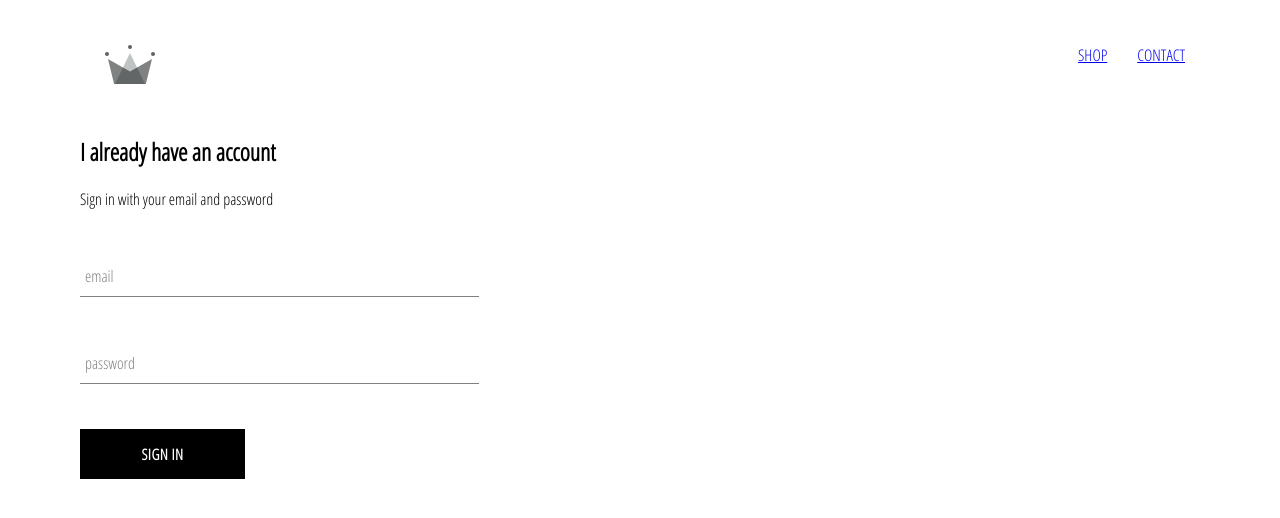
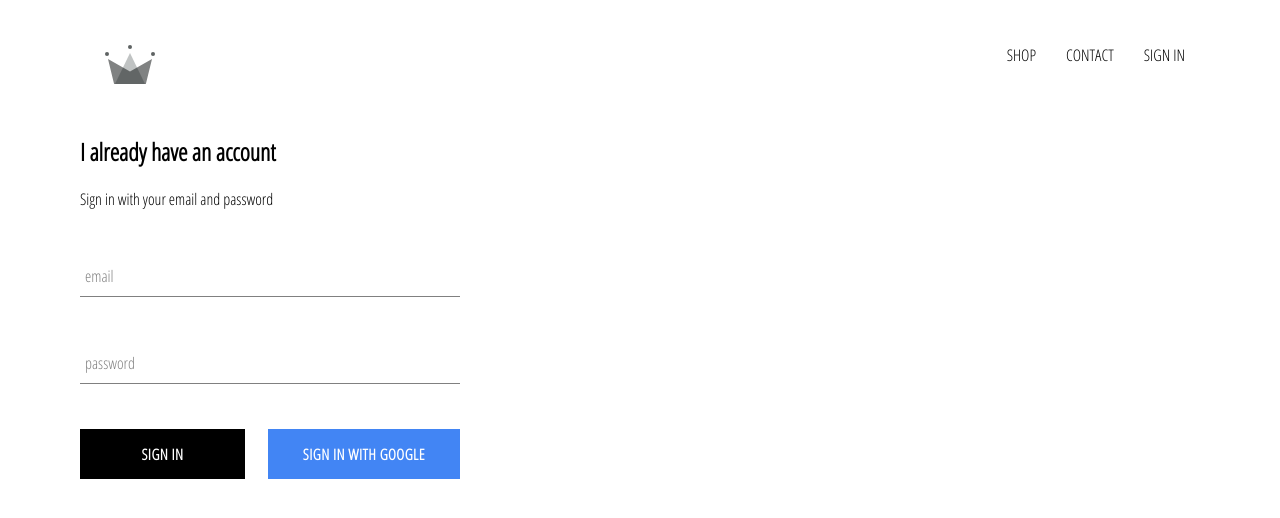
Before and after one commit to nils3105102/clothing-store, a React (Create React App) app: page /signin in a window 1280 px wide. Shown: the top 518 px of the page. Built offline with nearby package versions, Linux system fonts and the light colour scheme; no server answers.

Commit message:
added firebase, auth with google

```diff
--- a/package.json
+++ b/package.json
@@ -6,6 +6,7 @@
     "@testing-library/jest-dom": "^4.2.4",
     "@testing-library/react": "^9.5.0",
     "@testing-library/user-event": "^7.2.1",
+    "firebase": "^7.15.5",
     "node-sass": "^4.14.1",
     "react": "^16.13.1",
     "react-dom": "^16.13.1",
--- a/src/App.css
+++ b/src/App.css
@@ -2,3 +2,11 @@
   font-family: 'Open Sans Condensed';
   padding: 20px 80px;
 }
+a {
+  text-decoration: none;
+  color: black;
+}
+
+* {
+   box-sizing: border-box;
+}
--- a/src/App.js
+++ b/src/App.js
@@ -5,12 +5,32 @@
 import ShopPage from './pages/shoppage/ShopPage';
 import Header from './components/Header/Header';
 import SignUpAndInPage from './pages/SignUpAndInPage/SignUpAndInPage';
+import { auth } from './firebase/firebase.utils';
 
 
-function App() {
+class App extends React.Component {
+
+    state = {
+        currentUser: null
+    }
+
+    unsubscribeFromAuth = null;
+
+    componentDidMount() {
+        this.unsubscribeFromAuth = auth.onAuthStateChanged(user => {
+            this.setState({
+                currentUser: user
+            });
+        })
+    }
+    componentWillUnmount(){
+        this.unsubscribeFromAuth();
+    }
+
+    render(){
         return (
             <div>
-            <Header />
+                <Header currentUser={this.state.currentUser}/>
                 <Switch>
                     <Route exact path="/" component={Homepage} />
                     <Route  path="/shop" component={ShopPage} />
@@ -20,4 +40,6 @@
         );
     }
 
+}
+
 export default App;
--- a/src/components/CustomButton/CustomButton.jsx
+++ b/src/components/CustomButton/CustomButton.jsx
@@ -2,9 +2,9 @@
 
 import './CustomButton.scss';
 
-const CustomButton = ({children, ...otherProps}) => {
+const CustomButton = ({children, isGoogleSignIn, ...otherProps}) => {
     return (
-        <button className="custom-button" {...otherProps}>
+        <button className={`${isGoogleSignIn ? 'google-sign-in': ''} custom-button`} {...otherProps}>
             {children}
         </button>
     );
--- a/src/components/CustomButton/CustomButton.scss
+++ b/src/components/CustomButton/CustomButton.scss
@@ -20,4 +20,13 @@
       color: black;
       border: 1px solid black;
     }
+
+    &.google-sign-in {
+      background-color: #4285f4;
+      color: white;
+      &:hover {
+        background-color: #357ae8;
+        border: none;
+      }
+    }
   }
--- a/src/components/Header/Header.jsx
+++ b/src/components/Header/Header.jsx
@@ -2,8 +2,9 @@
 import './Header.scss';
 import {ReactComponent as Logo} from '../../assets/crown.svg';
 import { Link } from 'react-router-dom';
+import { auth } from '../../firebase/firebase.utils';
 
-const Header = () => {
+const Header = ({currentUser}) => {
     return (
         <div className="header">
             <Link className="logo-container" to="/" >
@@ -12,6 +13,11 @@
             <div className="options">
                 <Link className="option" to="/shop">SHOP</Link>
                 <Link className="option" to="/contact">CONTACT</Link>
+                {
+                    currentUser
+                    ? <div className="option" onClick={() => auth.signOut()}>SIGN OUT</div>
+                    : <Link className="option" to="/signin" >SIGN IN</Link>
+                }
             </div>
         </div>
     );
--- a/src/components/Header/Header.scss
+++ b/src/components/Header/Header.scss
@@ -20,6 +20,7 @@
 
       .option {
         padding: 10px 15px;
+        cursor: pointer;
       }
     }
   }
--- a/src/components/SignIn/SignIn.jsx
+++ b/src/components/SignIn/SignIn.jsx
@@ -3,6 +3,7 @@
 import './SignIn.scss';
 import FormInput from '../FormInput/FormInput';
 import CustomButton from '../CustomButton/CustomButton';
+import { signWithGoogle } from '../../firebase/firebase.utils';
 
 class SignIn extends React.Component {
 
@@ -37,7 +38,10 @@
                 <form onSubmit={this.onHandleSubmit.bind(this)}>
                     <FormInput name="email" type="email" value={email} onHandleChange={this.onHandleChange.bind(this)} label="email" required/>
                     <FormInput name="password" type="password" value={password} onHandleChange={this.onHandleChange.bind(this)} label="password" required/>
-                    <CustomButton type="submit">Sign in</CustomButton>
+                    <div className="buttons">
+                        <CustomButton type="submit">Sign in</CustomButton>
+                        <CustomButton onClick={signWithGoogle} isGoogleSignIn>Sign in with Google</CustomButton>
+                    </div>
                 </form>
             </div>
         );
--- a/src/components/SignIn/SignIn.scss
+++ b/src/components/SignIn/SignIn.scss
@@ -1,8 +1,12 @@
 .sign-in {
-    width: 30vw;
+    width: 380px;
     display: flex;
     flex-direction: column;
     .title {
         margin: 10px 0;
     }
+    .buttons{
+        display: flex;
+        justify-content: space-between;
+    }
 }
--- /dev/null
+++ b/src/firebase/firebase.utils.js
@@ -0,0 +1,26 @@
+import firebase from 'firebase/app';
+import 'firebase/firebase-firestore';
+import 'firebase/auth';
+
+const config = {
+    apiKey: "AIzaSyDzTUeFgNz2q_aLDMVMXqk0FA6u_WsAv2g",
+    authDomain: "clothing-store-3b85c.firebaseapp.com",
+    databaseURL: "https://clothing-store-3b85c.firebaseio.com",
+    projectId: "clothing-store-3b85c",
+    storageBucket: "clothing-store-3b85c.appspot.com",
+    messagingSenderId: "526906348681",
+    appId: "1:526906348681:web:6ba640193df128184b2258"
+  };
+
+  firebase.initializeApp(config);
+
+  export const auth = firebase.auth();
+  export const firestore = firebase.firestore();
+
+  const provider = new firebase.auth.GoogleAuthProvider();
+
+  provider.setCustomParameters({prompt: 'select_account'});
+
+  export const signWithGoogle = () => auth.signInWithPopup(provider);
+
+  export default firebase;
```
Also changed, not shown: 2 other files (tests, documents, lock files or other folders). Lines whose indentation alone changed are shown as unchanged.
